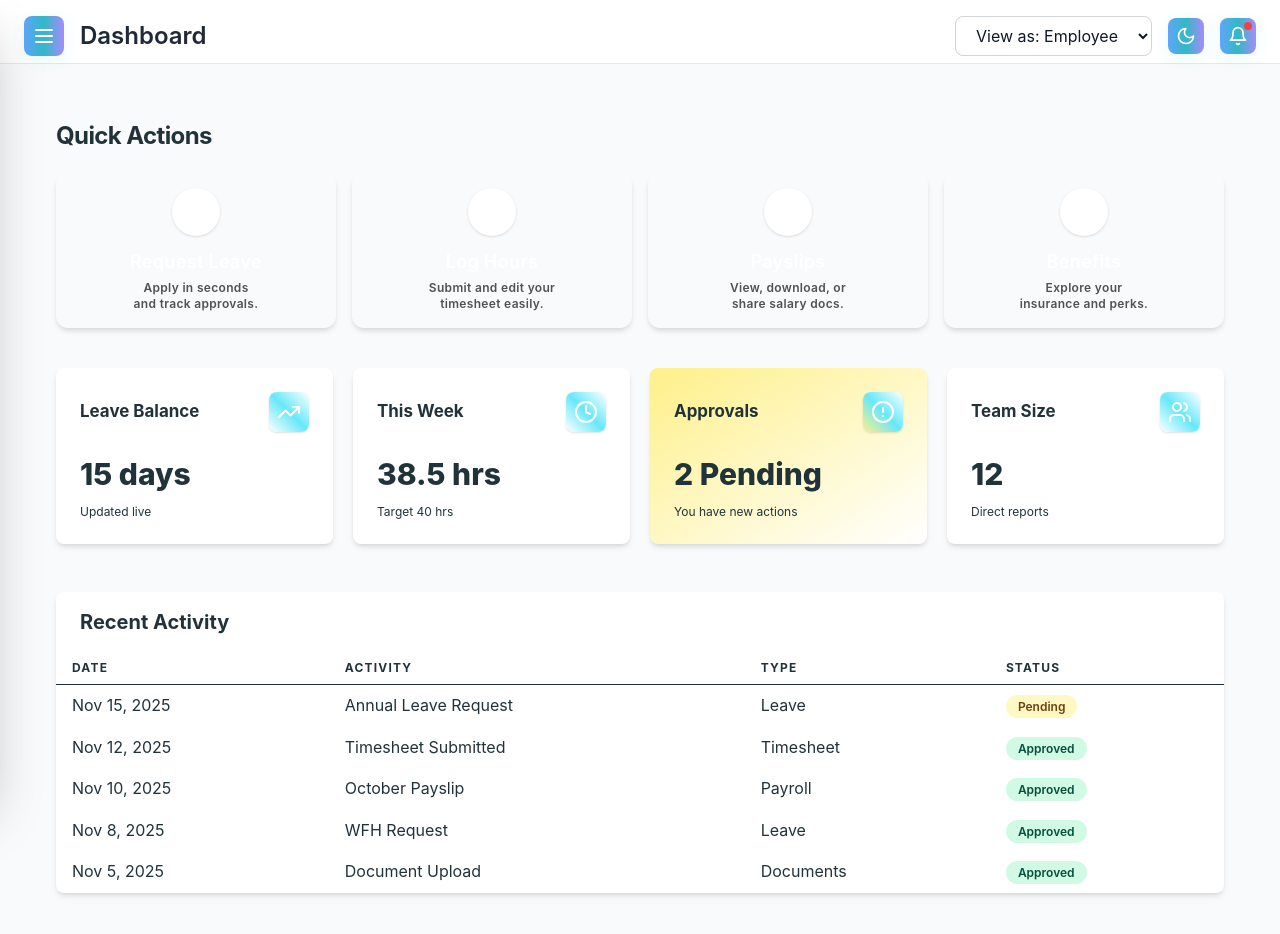
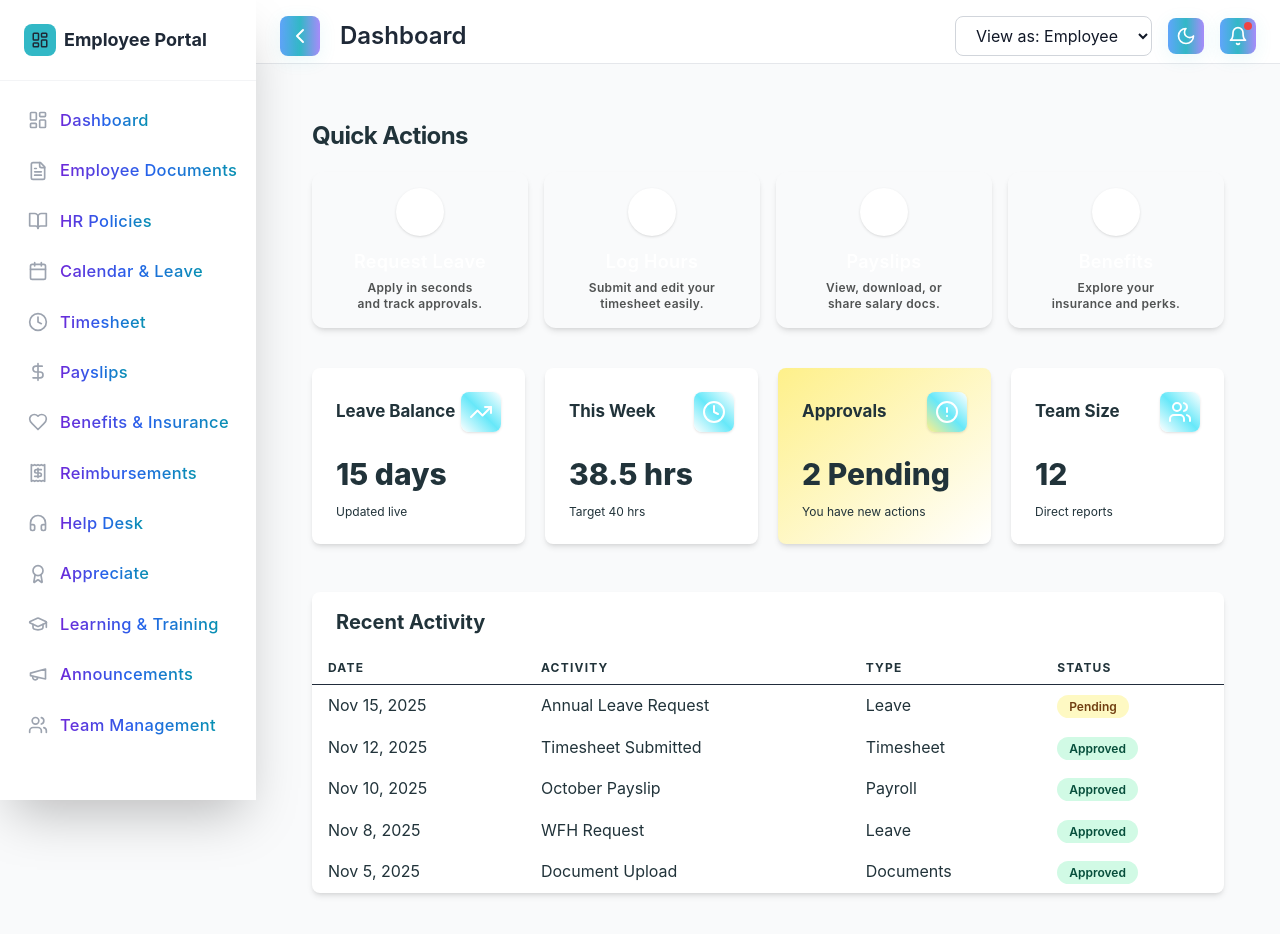
Before and after one commit to ifbash/employee-portal, a Next.js app: page / in a window 1280 px wide. Shown: the top 934 px of the page. Built offline with nearby package versions, Linux system fonts and the light colour scheme.

Commit message:
sidebar changes

```diff
--- a/app/page.tsx
+++ b/app/page.tsx
@@ -22,37 +22,24 @@ export default function Home() {
   const { role } = useRole()
   const [currentSection, setCurrentSection] = useState('dashboard')
   const [isMenuOpen, setIsMenuOpen] = useState(false)
+  const [isSidebarCollapsed, setIsSidebarCollapsed] = useState(false)
 
   const renderSection = () => {
     switch (currentSection) {
-      case 'dashboard':
-        return <Dashboard />
-      case 'documents':
-        return <DocumentList />
-      case 'policies':
-        return <PolicyGrid />
-      case 'calendar':
-        return <Calendar />
-      case 'timesheet':
-        return <TimesheetTable />
-      case 'payslips':
-        return <PayslipTable />
-      case 'benefits':
-        return <BenefitsGrid />
-      case 'team':
-        return <TeamOverview />
-      case 'reimbursements':
-        return <ReimbursementList />
-      case 'helpdesk':
-        return <TicketList />
-      case 'appreciate':
-        return <AppreciationWall />
-      case 'learning':
-        return <CourseGrid />
-      case 'announcements':
-        return <AnnouncementList />
-      default:
-        return <Dashboard />
+      case 'dashboard':       return <Dashboard />
+      case 'documents':       return <DocumentList />
+      case 'policies':        return <PolicyGrid />
+      case 'calendar':        return <Calendar />
+      case 'timesheet':       return <TimesheetTable />
+      case 'payslips':        return <PayslipTable />
+      case 'benefits':        return <BenefitsGrid />
+      case 'team':            return <TeamOverview />
+      case 'reimbursements':  return <ReimbursementList />
+      case 'helpdesk':        return <TicketList />
+      case 'appreciate':      return <AppreciationWall />
+      case 'learning':        return <CourseGrid />
+      case 'announcements':   return <AnnouncementList />
+      default:                return <Dashboard />
     }
   }
 
@@ -63,16 +50,17 @@ export default function Home() {
         onSectionChange={setCurrentSection}
         isOpen={isMenuOpen}
         onClose={() => setIsMenuOpen(false)}
+        isCollapsed={isSidebarCollapsed}
       />
-
-      <Header
-        currentSection={currentSection}
-        onMenuClick={() => setIsMenuOpen(true)}
-      />
-
-      <main className="p-8">
-        {renderSection()}
-      </main>
+      <div className={`transition-all duration-300 ${isSidebarCollapsed ? 'lg:ml-16' : 'lg:ml-64'} ml-0`}>
+        <Header
+          currentSection={currentSection}
+          onMenuClick={() => setIsMenuOpen(true)}
+          isSidebarCollapsed={isSidebarCollapsed}
+          onSidebarCollapseToggle={() => setIsSidebarCollapsed((v) => !v)}
+        />
+        <main className="p-8">{renderSection()}</main>
+      </div>
     </div>
   )
 }
--- a/components/layout/Header.tsx
+++ b/components/layout/Header.tsx
@@ -1,12 +1,14 @@
 'use client'
 
-import { Bell, Moon, Sun, Menu } from 'lucide-react'
+import { Bell, Moon, Sun, Menu, ChevronLeft, ChevronRight } from 'lucide-react'
 import { useRole } from '@/lib/context/RoleContext'
 import { useState } from 'react'
 
 interface HeaderProps {
   currentSection: string
   onMenuClick: () => void
+  isSidebarCollapsed: boolean
+  onSidebarCollapseToggle: () => void
 }
 
 const sectionTitles: Record<string, string> = {
@@ -25,7 +27,12 @@ const sectionTitles: Record<string, string> = {
   announcements: 'Announcements',
 }
 
-export default function Header({ currentSection, onMenuClick }: HeaderProps) {
+export default function Header({
+  currentSection,
+  onMenuClick,
+  isSidebarCollapsed,
+  onSidebarCollapseToggle
+}: HeaderProps) {
   const { role, setRole } = useRole()
   const [isDark, setIsDark] = useState(false)
 
@@ -38,22 +45,27 @@ export default function Header({ currentSection, onMenuClick }: HeaderProps) {
     <header className="bg-white dark:bg-slate-800 border-b border-gray-200 dark:border-slate-700 px-6 py-4 sticky top-0 z-30">
       <div className="flex items-center justify-between">
         <div className="flex items-center gap-4">
-          {/* Menu Button */}
+          {/* Collapse button (desktop only) */}
+          <button
+            className="hidden lg:inline-flex p-2 mr-1 hover:bg-gray-100 dark:hover:bg-slate-700 rounded-lg"
+            aria-label="Collapse/expand sidebar"
+            onClick={onSidebarCollapseToggle}
+          >
+            {isSidebarCollapsed ? <ChevronRight size={24} /> : <ChevronLeft size={24} />}
+          </button>
+          {/* Hamburger (mobile) */}
           <button
             onClick={onMenuClick}
-            className="p-2 hover:bg-gray-100 dark:hover:bg-slate-700 rounded-lg transition-colors"
+            className="inline-flex lg:hidden p-2 hover:bg-gray-100 dark:hover:bg-slate-700 rounded-lg"
             aria-label="Open menu"
           >
             <Menu size={24} />
           </button>
-
           <h2 className="text-2xl font-semibold text-gray-800 dark:text-gray-100">
             {sectionTitles[currentSection] || 'Dashboard'}
           </h2>
         </div>
-
         <div className="flex items-center gap-4">
-          {/* Role Selector */}
           <select
             value={role}
             onChange={(e) => setRole(e.target.value as 'employee' | 'manager' | 'hr')}
@@ -63,8 +75,6 @@ export default function Header({ currentSection, onMenuClick }: HeaderProps) {
             <option value="manager">View as: Manager</option>
             <option value="hr">View as: HR</option>
           </select>
-
-          {/* Theme Toggle */}
           <button
             onClick={toggleTheme}
             className="p-2 hover:bg-gray-100 dark:hover:bg-slate-700 rounded-lg"
@@ -72,8 +82,6 @@ export default function Header({ currentSection, onMenuClick }: HeaderProps) {
           >
             {isDark ? <Sun size={20} /> : <Moon size={20} />}
           </button>
-
-          {/* Notifications */}
           <button
             className="p-2 hover:bg-gray-100 dark:hover:bg-slate-700 rounded-lg relative"
             aria-label="Notifications"
--- a/components/layout/Sidebar.tsx
+++ b/components/layout/Sidebar.tsx
@@ -1,6 +1,9 @@
 'use client'
 
-import { FileText, Calendar, Clock, DollarSign, Heart, Users, LayoutDashboard, BookOpen, Headphones, Award, GraduationCap, Megaphone, Receipt, X } from 'lucide-react'
+import {
+  FileText, Calendar, Clock, DollarSign, Heart, Users, LayoutDashboard, BookOpen,
+  Headphones, Award, GraduationCap, Megaphone, Receipt, X
+} from 'lucide-react'
 import { useRole } from '@/lib/context/RoleContext'
 
 interface SidebarProps {
@@ -8,6 +11,7 @@ interface SidebarProps {
   onSectionChange: (section: string) => void
   isOpen: boolean
   onClose: () => void
+  isCollapsed: boolean
 }
 
 const navItems = [
@@ -24,77 +28,93 @@ const navItems = [
   { id: 'learning', label: 'Learning & Training', icon: GraduationCap },
   { id: 'announcements', label: 'Announcements', icon: Megaphone },
 ]
-
 const managerItems = [
   { id: 'team', label: 'Team Management', icon: Users },
 ]
 
-export default function Sidebar({ currentSection, onSectionChange, isOpen, onClose }: SidebarProps) {
+export default function Sidebar({
+  currentSection,
+  onSectionChange,
+  isOpen,
+  onClose,
+  isCollapsed
+}: SidebarProps) {
   const { role } = useRole()
-
   const allItems = role === 'employee' ? navItems : [...navItems, ...managerItems]
 
   const handleItemClick = (sectionId: string) => {
     onSectionChange(sectionId)
-    // Removed onClose() - sidebar stays open
+    onClose()
   }
 
   return (
     <>
-      {/* Backdrop */}
       {isOpen && (
         <div
-          className="fixed inset-0 bg-black bg-opacity-50 z-40 transition-opacity duration-300"
+          className="fixed inset-0 bg-black bg-opacity-50 z-40 transition-opacity duration-300 lg:hidden"
           onClick={onClose}
         />
       )}
-
-      {/* Sliding Menu */}
       <aside
-        className={`fixed left-0 top-0 h-screen w-64 bg-slate-900 text-white shadow-2xl z-50 transform transition-transform duration-300 ease-in-out ${
-          isOpen ? 'translate-x-0' : '-translate-x-full'
-        }`}
+        className={`
+          fixed left-0 top-0 h-screen bg-white text-gray-800 shadow-2xl z-50 transition-all duration-300 ease-in-out
+          ${isOpen ? 'translate-x-0' : '-translate-x-full lg:translate-x-0'}
+          ${isCollapsed ? 'w-16' : 'w-64'}
+        `}
       >
         {/* Header */}
-        <div className="p-6 border-b border-slate-700 flex items-center justify-between">
+        <div className="p-6 border-b border-gray-100 flex items-center justify-between">
           <div className="flex items-center gap-2">
-            <div className="w-8 h-8 bg-blue-500 rounded-lg flex items-center justify-center">
+            <div className="w-8 h-8 bg-primary flex items-center justify-center rounded-lg flex-shrink-0">
               <LayoutDashboard size={18} />
             </div>
-            <div>
+            <div className={`transition-all duration-200 ${isCollapsed ? 'opacity-0 w-0 overflow-hidden' : 'opacity-100 w-auto'}`}>
               <h1 className="text-lg font-bold">Employee Portal</h1>
-              <p className="text-xs text-slate-400">TechCorp Inc.</p>
             </div>
           </div>
           <button
             onClick={onClose}
-            className="p-2 hover:bg-slate-800 rounded-lg transition-colors"
+            className="p-2 hover:bg-gray-100 rounded-lg transition-colors lg:hidden"
             aria-label="Close menu"
           >
             <X size={20} />
           </button>
         </div>
-
-        {/* Navigation */}
+        {/* Navigation with pure gradient text and compact spacing */}
         <nav className="p-4">
-          <p className="text-xs font-semibold text-slate-400 px-3 mb-3">Navigation</p>
           <ul className="space-y-1">
             {allItems.map((item) => {
               const Icon = item.icon
-              const isActive = currentSection === item.id
-
               return (
                 <li key={item.id}>
                   <button
                     onClick={() => handleItemClick(item.id)}
-                    className={`w-full flex items-center gap-3 px-3 py-2.5 rounded-lg transition-all ${
-                      isActive
-                        ? 'bg-slate-800 text-white'
-                        : 'text-slate-300 hover:bg-slate-800 hover:text-white'
-                    }`}
+                    className={`
+                      w-full flex items-center gap-3 px-3 py-2.5 rounded-lg
+                      transition-all
+                      ${isCollapsed ? "justify-center" : ""}
+                      group
+                      bg-transparent
+                      shadow-none
+                      border-none
+                    `}
+                    title={isCollapsed ? item.label : ''}
+                    style={{ background: 'none', boxShadow: 'none', border: 'none' }}
                   >
-                    <Icon size={20} className="flex-shrink-0" />
-                    <span className="text-sm font-medium">{item.label}</span>
+                    <Icon
+                      size={20}
+                      className="flex-shrink-0 text-gray-400 group-hover:text-violet-700"
+                    />
+                    <span
+                      className={`
+                        text-transparent bg-gradient-to-r from-violet-700 via-blue-600 to-cyan-600 bg-clip-text font-medium
+                        group-hover:from-violet-800 group-hover:via-blue-700 group-hover:to-cyan-700
+                        transition-all duration-200 whitespace-nowrap
+                        ${isCollapsed ? "opacity-0 w-0 overflow-hidden" : "opacity-100 w-auto"}
+                      `}
+                    >
+                      {item.label}
+                    </span>
                   </button>
                 </li>
               )
--- a/tailwind.config.js
+++ b/tailwind.config.js
@@ -1,3 +1,4 @@
+// tailwind.config.js
 /** @type {import('tailwindcss').Config} */
 module.exports = {
   content: [
@@ -32,6 +33,10 @@ module.exports = {
       fontFamily: {
         sans: ['-apple-system', 'BlinkMacSystemFont', 'Segoe UI', 'sans-serif'],
       },
+      margin: {
+        '64': '16rem', // sidebar expanded width
+        '16': '4rem',  // sidebar collapsed width
+      },
     },
   },
   plugins: [],
```
